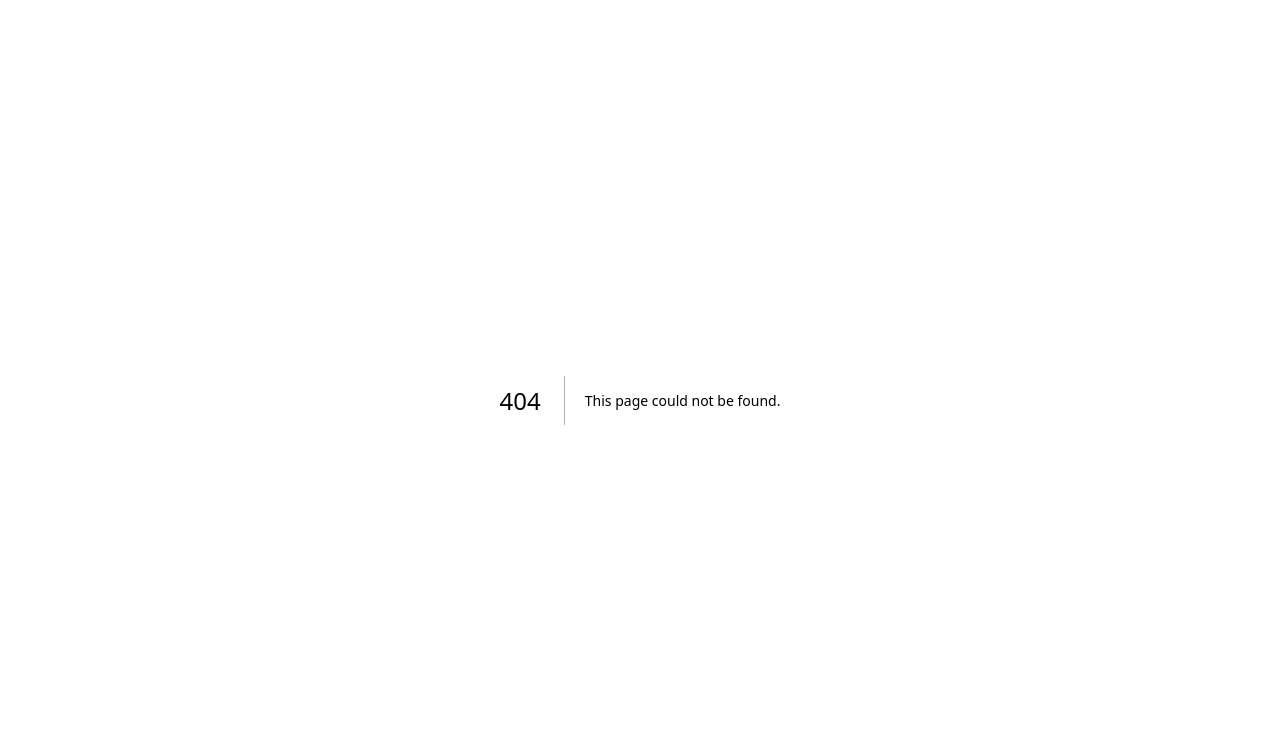
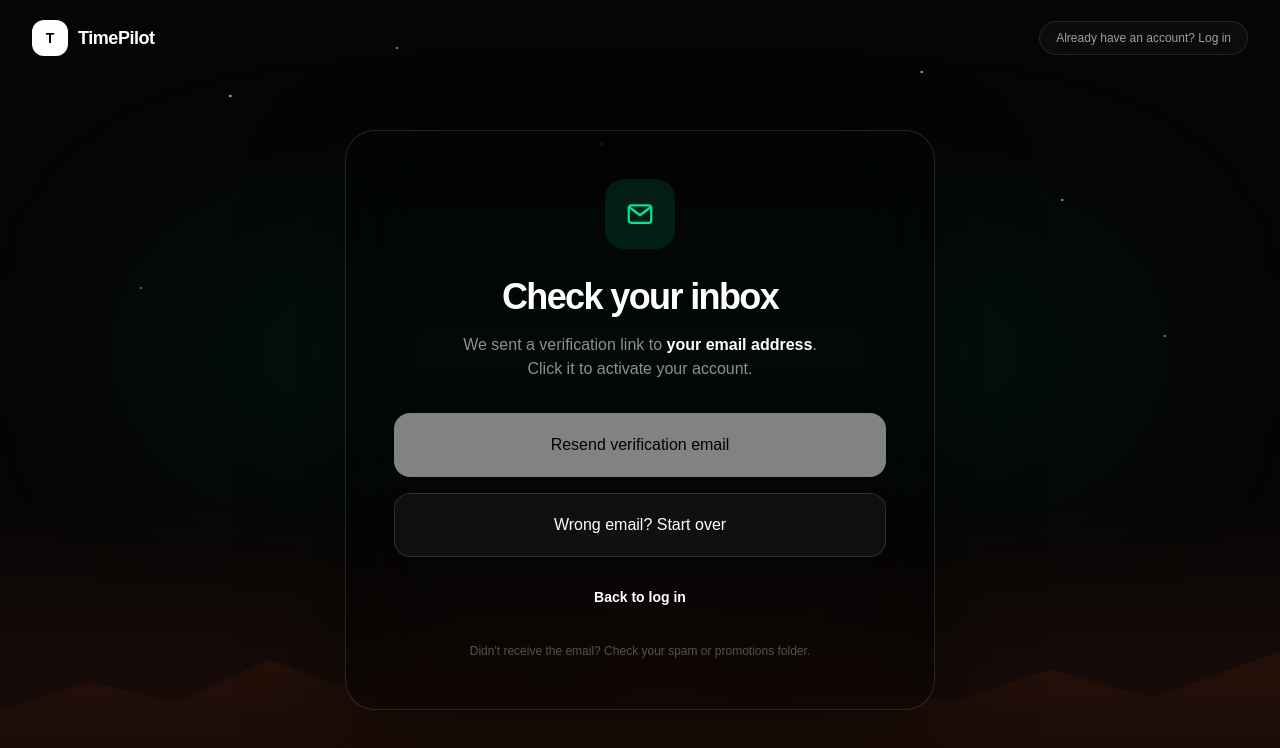
Before and after one commit to tharunrajeshh/timepilot-frontend, a Next.js app: page /verify-email in a window 1280 px wide. Before the commit this address had no page. Shown: the top 748 px of the page. Built offline with nearby package versions, Linux system fonts and the light colour scheme; no server answers.

Commit message:
Add email verification pages

```diff
--- a/app/signup/page.tsx
+++ b/app/signup/page.tsx
@@ -602,6 +602,7 @@ export default function SignupForm() {
                         />
                       </div>
 
+                      {/* Password requirements — FIXED: no overlapping labels */}
                       <div
                         id="password-requirements"
                         className="mt-3 rounded-xl border border-white/[0.08] bg-white/[0.04] p-3 backdrop-blur-xl"
@@ -619,11 +620,11 @@ export default function SignupForm() {
                           </span>
                         </div>
 
-                        <div className="mb-3 flex gap-1" aria-hidden="true">
+                        <div className="mb-3 flex h-1 gap-1" aria-hidden="true">
                           {[1, 2, 3, 4, 5].map((step) => (
                             <span
                               key={step}
-                              className={`h-1 flex-1 rounded-full transition-colors ${
+                              className={`h-full flex-1 rounded-full transition-colors ${
                                 step <= passwordScore
                                   ? STRENGTH_BAR[passwordScore]
                                   : "bg-white/10"
@@ -632,23 +633,23 @@ export default function SignupForm() {
                           ))}
                         </div>
 
-                        <ul className="grid grid-cols-1 gap-1.5 sm:grid-cols-2">
+                        <ul className="grid grid-cols-1 gap-2 sm:grid-cols-2">
                           {passwordChecks.map((rule) => (
                             <li
                               key={rule.id}
-                              className={`flex items-center gap-1.5 text-xs ${
+                              className={`flex min-h-[18px] items-center gap-2 text-xs leading-none ${
                                 rule.passed ? "text-emerald-300" : "text-white/50"
                               }`}
                             >
                               <span
-                                className={`flex h-3.5 w-3.5 items-center justify-center rounded-full ${
+                                className={`flex h-3.5 w-3.5 shrink-0 items-center justify-center rounded-full ${
                                   rule.passed ? "bg-emerald-400/20" : "bg-white/[0.08]"
                                 }`}
                                 aria-hidden="true"
                               >
                                 {rule.passed ? <CheckIcon /> : null}
                               </span>
-                              {rule.label}
+                              <span className="leading-tight">{rule.label}</span>
                             </li>
                           ))}
                         </ul>
@@ -1135,9 +1136,7 @@ function AnalogClock({ time }: { time: Date }) {
   );
 }
 
-/* ═══════════════════════════════════════════════
-   Live Mars background — stars & shooting stars
-═══════════════════════════════════════════════ */
+/* Mars background — stars & shooting stars */
 
 function Stars({
   count,
--- /dev/null
+++ b/app/verify-email/page.tsx
@@ -0,0 +1,242 @@
+"use client";
+
+import Link from "next/link";
+import { useEffect, useState } from "react";
+import { useSearchParams } from "next/navigation";
+
+const API_URL =
+  process.env.NEXT_PUBLIC_API_URL ||
+  "http://localhost:8000";
+
+export default function VerifyEmailPage() {
+  const searchParams = useSearchParams();
+
+  const email = searchParams.get("email") || "";
+
+  const [resending, setResending] = useState(false);
+  const [resent, setResent] = useState(false);
+  const [error, setError] = useState("");
+
+  const resendVerification = async () => {
+    if (!email || resending) return;
+
+    setResending(true);
+    setError("");
+    setResent(false);
+
+    try {
+      const response = await fetch(
+        `${API_URL}/auth/resend-verification`,
+        {
+          method: "POST",
+          headers: {
+            "Content-Type": "application/json",
+          },
+          body: JSON.stringify({
+            email,
+          }),
+        }
+      );
+
+      const data = await response.json();
+
+      if (!response.ok) {
+        throw new Error(
+          data?.detail ||
+            "Unable to resend verification email."
+        );
+      }
+
+      setResent(true);
+    } catch (error) {
+      console.error(error);
+
+      setError(
+        error instanceof Error
+          ? error.message
+          : "Unable to resend verification email."
+      );
+    } finally {
+      setResending(false);
+    }
+  };
+
+  return (
+    <main className="relative min-h-screen overflow-hidden bg-[#050505] text-white">
+      {/* BACKGROUND */}
+
+      <div className="pointer-events-none fixed inset-0">
+        <div className="absolute inset-0 bg-[#050505]" />
+
+        {/* Stars */}
+        <div
+          className="absolute inset-0 opacity-80"
+          style={{
+            backgroundImage: `
+              radial-gradient(circle at 18% 12%, rgba(255,255,255,.8) 0 1px, transparent 1.5px),
+              radial-gradient(circle at 31% 6%, rgba(255,255,255,.6) 0 1px, transparent 1.5px),
+              radial-gradient(circle at 47% 18%, rgba(255,255,255,.5) 0 1px, transparent 1.5px),
+              radial-gradient(circle at 72% 9%, rgba(255,255,255,.7) 0 1px, transparent 1.5px),
+              radial-gradient(circle at 83% 25%, rgba(255,255,255,.6) 0 1px, transparent 1.5px),
+              radial-gradient(circle at 11% 36%, rgba(255,255,255,.4) 0 1px, transparent 1.5px),
+              radial-gradient(circle at 91% 42%, rgba(255,255,255,.5) 0 1px, transparent 1.5px)
+            `,
+          }}
+        />
+
+        {/* Horizon glow */}
+        <div className="absolute left-1/2 top-[30%] h-[220px] w-[1000px] -translate-x-1/2 rounded-full bg-emerald-500/[0.08] blur-[100px]" />
+
+        {/* Bottom landscape */}
+        <div className="absolute bottom-0 left-0 right-0 h-[38%] bg-gradient-to-t from-[#190b06] via-[#160b08]/90 to-transparent" />
+
+        <div
+          className="absolute bottom-0 left-0 right-0 h-[32%] opacity-80"
+          style={{
+            clipPath:
+              "polygon(0 65%, 7% 54%, 14% 62%, 21% 45%, 28% 58%, 36% 48%, 43% 64%, 51% 43%, 59% 57%, 66% 46%, 74% 62%, 82% 49%, 90% 60%, 100% 42%, 100% 100%, 0 100%)",
+            background:
+              "linear-gradient(to top, #160a05, #35170c)",
+          }}
+        />
+      </div>
+
+      {/* NAVIGATION */}
+
+      <nav className="relative z-20 flex items-center justify-between px-5 py-5 sm:px-8">
+        <Link
+          href="/"
+          className="flex items-center gap-2.5"
+        >
+          <span className="flex h-9 w-9 items-center justify-center rounded-xl bg-white text-sm font-bold text-black">
+            T
+          </span>
+
+          <span className="text-lg font-semibold tracking-tight">
+            TimePilot
+          </span>
+        </Link>
+
+        <div className="rounded-full border border-white/10 bg-white/[0.03] px-4 py-2 text-xs text-white/60 backdrop-blur-xl">
+          Already have an account?{" "}
+          <Link
+            href="/login"
+            className="font-medium text-white hover:text-emerald-300"
+          >
+            Log in
+          </Link>
+        </div>
+      </nav>
+
+      {/* CONTENT */}
+
+      <section className="relative z-10 flex min-h-[calc(100vh-80px)] items-center justify-center px-5 pb-12 pt-4">
+        <div className="w-full max-w-[590px]">
+          <div className="rounded-[30px] border border-white/[0.13] bg-black/40 px-6 py-10 shadow-[0_30px_100px_rgba(0,0,0,.45)] backdrop-blur-2xl sm:px-12 sm:py-12">
+
+            {/* ICON */}
+
+            <div className="mx-auto flex h-[70px] w-[70px] items-center justify-center rounded-[20px] bg-emerald-500/[0.14]">
+              <svg
+                width="30"
+                height="30"
+                viewBox="0 0 24 24"
+                fill="none"
+              >
+                <rect
+                  x="3"
+                  y="5"
+                  width="18"
+                  height="14"
+                  rx="2"
+                  stroke="#00E5A0"
+                  strokeWidth="1.8"
+                />
+
+                <path
+                  d="M4 7L12 13L20 7"
+                  stroke="#00E5A0"
+                  strokeWidth="1.8"
+                  strokeLinecap="round"
+                  strokeLinejoin="round"
+                />
+              </svg>
+            </div>
+
+            {/* TITLE */}
+
+            <h1 className="mt-7 text-center text-3xl font-semibold tracking-[-0.045em] sm:text-4xl">
+              Check your inbox
+            </h1>
+
+            <p className="mx-auto mt-4 max-w-[440px] text-center text-sm leading-6 text-white/55 sm:text-base">
+              We sent a verification link to{" "}
+              <strong className="font-semibold text-white">
+                {email || "your email address"}
+              </strong>
+              .
+              <br />
+              Click it to activate your account.
+            </p>
+
+            {/* SUCCESS */}
+
+            {resent && (
+              <div className="mt-5 rounded-2xl border border-emerald-400/20 bg-emerald-400/[0.07] px-4 py-3 text-center text-sm text-emerald-300">
+                Verification email sent again.
+              </div>
+            )}
+
+            {/* ERROR */}
+
+            {error && (
+              <div className="mt-5 rounded-2xl border border-red-400/20 bg-red-400/[0.07] px-4 py-3 text-center text-sm text-red-300">
+                {error}
+              </div>
+            )}
+
+            {/* RESEND */}
+
+            <button
+              type="button"
+              onClick={resendVerification}
+              disabled={!email || resending}
+              className="mt-8 flex min-h-[64px] w-full items-center justify-center rounded-2xl bg-white px-5 text-base font-medium text-black transition-all duration-200 hover:bg-white/90 active:scale-[0.99] disabled:cursor-not-allowed disabled:opacity-50"
+            >
+              {resending
+                ? "Sending verification email..."
+                : "Resend verification email"}
+            </button>
+
+            {/* WRONG EMAIL */}
+
+            <Link
+              href="/signup"
+              className="mt-4 flex min-h-[64px] w-full items-center justify-center rounded-2xl border border-white/[0.13] bg-white/[0.045] px-5 text-base font-medium text-white/75 transition-all duration-200 hover:bg-white/[0.07] hover:text-white"
+            >
+              Wrong email? Start over
+            </Link>
+
+            {/* LOGIN */}
+
+            <div className="mt-7 text-center">
+              <Link
+                href="/login"
+                className="text-sm font-semibold text-white transition-colors hover:text-emerald-300"
+              >
+                Back to log in
+              </Link>
+            </div>
+
+            {/* HELP */}
+
+            <p className="mt-8 text-center text-xs leading-5 text-white/30">
+              Didn&apos;t receive the email? Check your spam or
+              promotions folder.
+            </p>
+          </div>
+        </div>
+      </section>
+    </main>
+  );
+}
```
